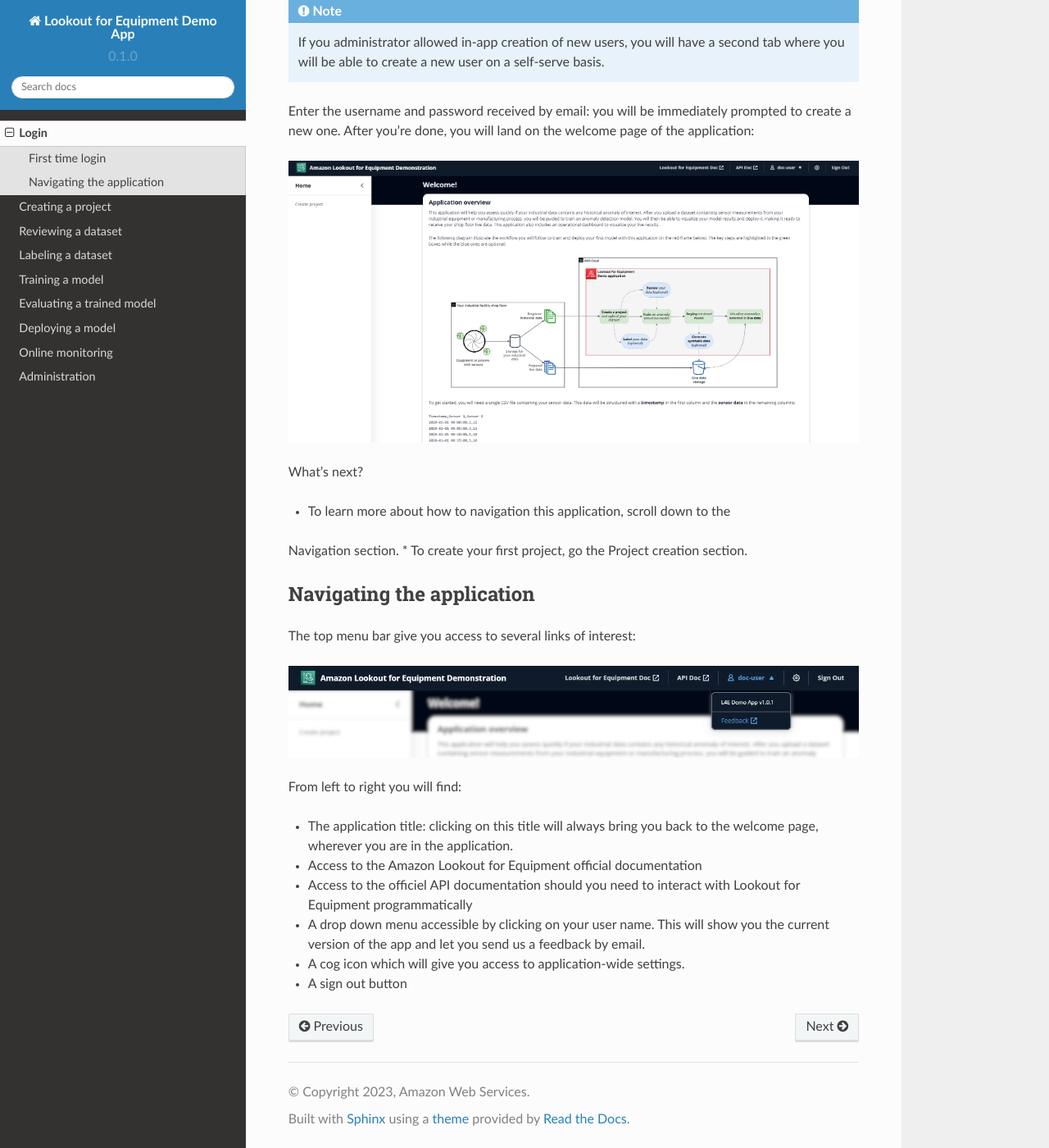
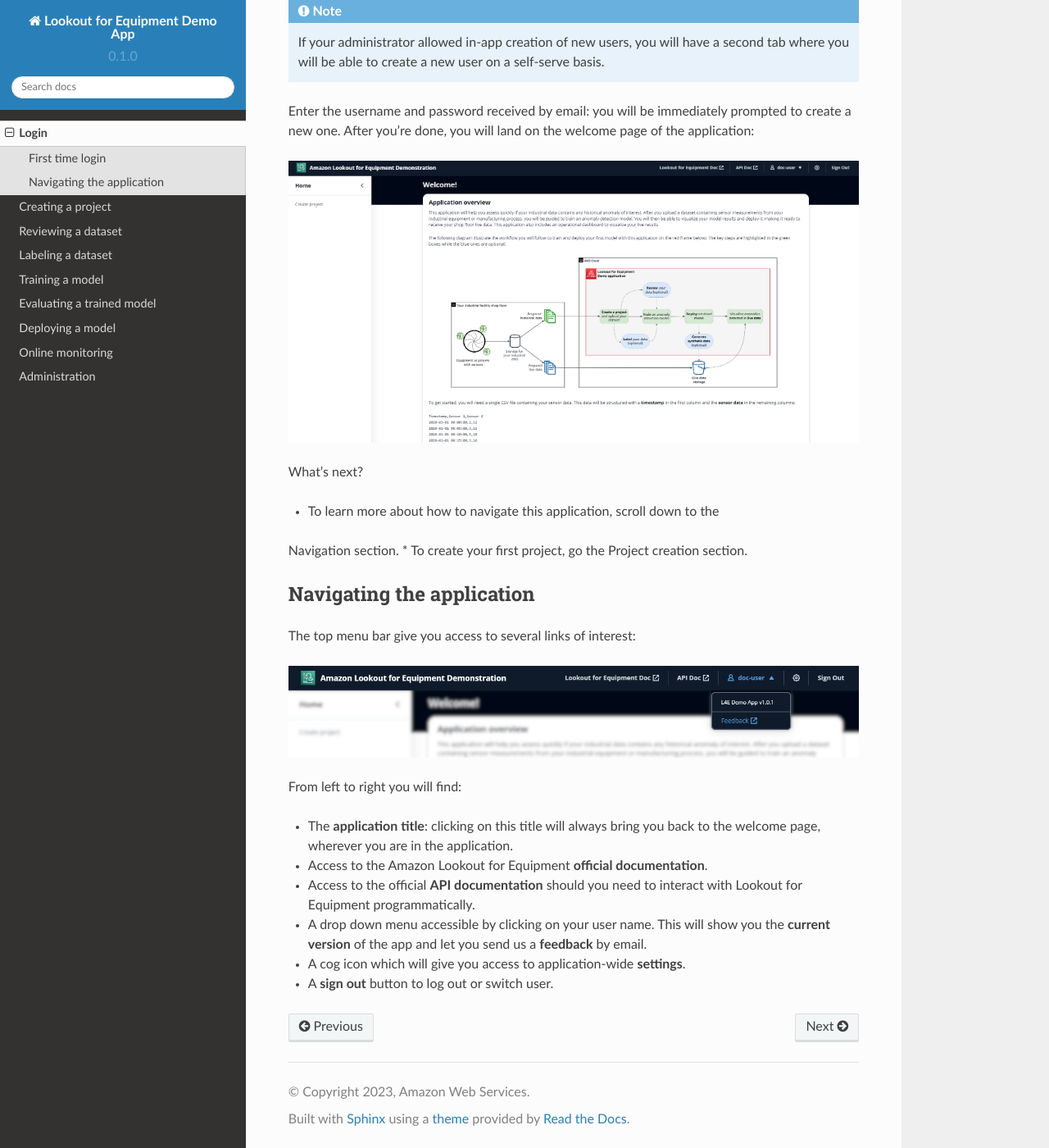
Before and after one commit to aws-samples/amazon-lookout-for-equipment-demo-app, a Sphinx documentation site: the page built from docs/source/login.rst, in a window 1280 px wide and 1400 px high, scrolled down 732 px. Shown: the whole window at 82% size. Built offline with Sphinx 7.4.7 and the Read the Docs theme 2.0.0, drawn with Linux system fonts in a browser that asks for light colours.

Commit message:
Documentation update

```diff
--- a/docs/source/login.rst
+++ b/docs/source/login.rst
@@ -12,7 +12,7 @@
 .. image:: images/login-without-signup.png
 
 .. note::
-    If you administrator allowed in-app creation of new users, you will have a
+    If your administrator allowed in-app creation of new users, you will have a
     second tab where you will be able to create a new user on a self-serve
     basis.
 
@@ -24,7 +24,7 @@
 
 What's next?
 
-* To learn more about how to navigation this application, scroll down to the
+* To learn more about how to navigate this application, scroll down to the
 :ref:`Navigation section <_login_navigation>`.
 * To create your first project, go the :ref:`Project creation section <_project_creation>`.
 
@@ -38,12 +38,12 @@
 
 From left to right you will find:
 
-* The application title: clicking on this title will always bring you back to
+* The **application title**: clicking on this title will always bring you back to
   the welcome page, wherever you are in the application.
-* Access to the Amazon Lookout for Equipment official documentation
-* Access to the officiel API documentation should you need to interact with
-  Lookout for Equipment programmatically
+* Access to the Amazon Lookout for Equipment **official documentation**.
+* Access to the official **API documentation** should you need to interact with
+  Lookout for Equipment programmatically.
 * A drop down menu accessible by clicking on your user name. This will show
-  you the current version of the app and let you send us a feedback by email.
-* A cog icon which will give you access to application-wide settings.
-* A sign out button
+  you the **current version** of the app and let you send us a **feedback** by email.
+* A cog icon which will give you access to application-wide **settings**.
+* A **sign out** button to log out or switch user.
```
